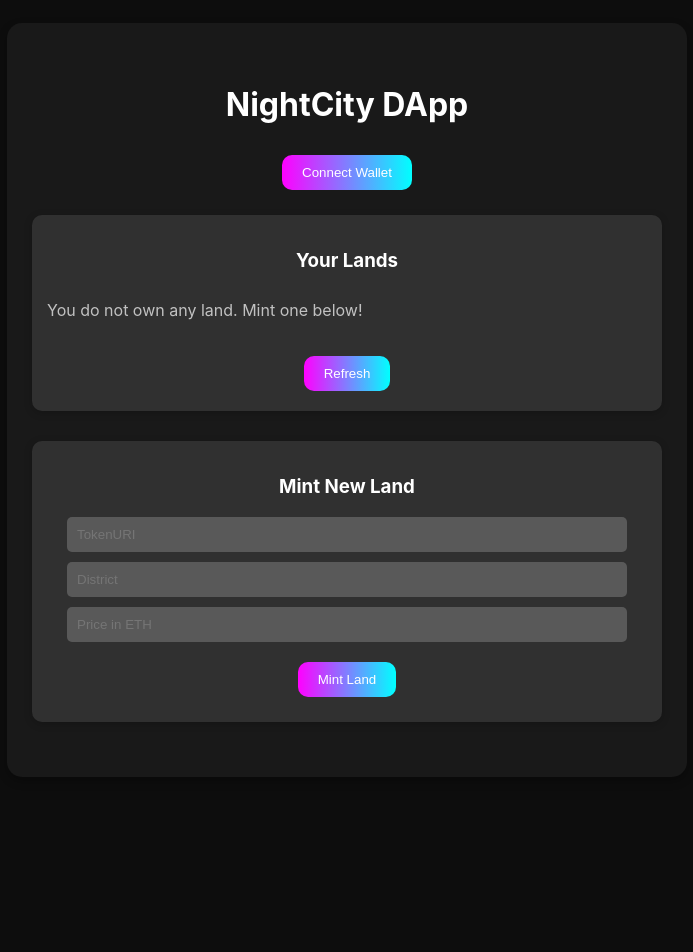
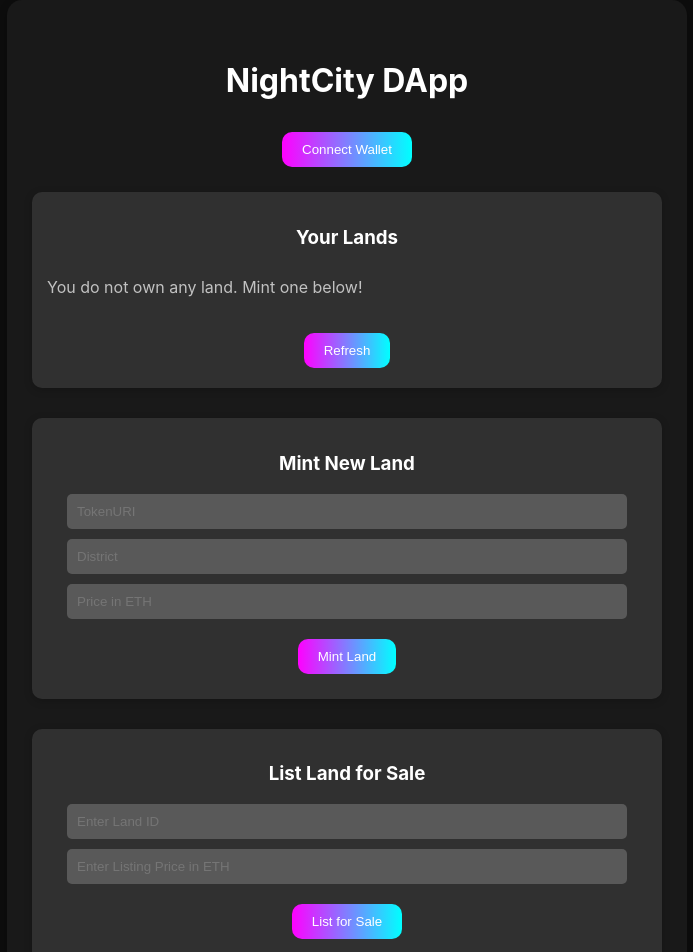
Before and after one commit to MorenaBarboni/NightCityContract, a React (Create React App) app in the folder dapp/frontend/: page / in a window 1280 px wide. Shown: the top 952 px of the page, without its empty margins (293-986 px from the left). Before the commit the page ends 800 px from the top, so only its background shows below. Built offline with nearby package versions, Linux system fonts and the light colour scheme.

Commit message:
Add logic to list a land for sale

```diff
--- a/dapp/frontend/src/App.js
+++ b/dapp/frontend/src/App.js
@@ -14,7 +14,9 @@ function App() {
   const [district, setDistrict] = useState("");
   const [tokenUri, setTokenUri] = useState("");
   const [price, setPrice] = useState("");
-  const [showLands, setShowLands] = useState(false);
+  const [listingPrice, setListingPrice] = useState("");
+  const [listingLandId, setListingLandId] = useState("");
+  const [setShowLands] = useState(false);
 
   useEffect(() => {
     if (window.ethereum) {
@@ -97,6 +99,22 @@ function App() {
     }
   };
 
+  const listForSale = async () => {
+    if (!contract || !listingLandId || !listingPrice) {
+      alert("Enter a valid Land ID and Price to list for sale");
+      return;
+    }
+    try {
+      const priceInWei = ethers.utils.parseEther(listingPrice);
+      const tx = await contract.listForSale(listingLandId, priceInWei);
+      await tx.wait();
+      alert("Land listed for sale successfully!");
+      fetchLands();
+    } catch (error) {
+      console.error("❌ Error listing land for sale:", error);
+      alert("Failed to list land for sale.");
+    }
+  };
 
   const buyLand = async (landId, price) => {
     if (!contract) return;
@@ -127,6 +145,7 @@ function App() {
                 <p><strong>ID:</strong> {land.id.toString()}</p>
                 <p><strong>Owner:</strong> {land.owner}</p>
                 <p><strong>District:</strong> {land.district}</p>
+                <p><strong>For Sale:</strong> {land.forSale ? "Yes" : "No"}</p>
                 <p><strong>Price:</strong> {ethers.utils.formatEther(land.price.toString())} ETH</p>
               </div>
             ))
@@ -145,6 +164,22 @@ function App() {
         <button onClick={mintLand} className="mint-button">Mint Land</button>
       </div>
 
+      <div className="list-sale-container">
+        <h3>List Land for Sale</h3>
+        <input
+          type="text"
+          placeholder="Enter Land ID"
+          value={listingLandId}
+          onChange={(e) => setListingLandId(e.target.value)}
+        />
+        <input
+          type="text"
+          placeholder="Enter Listing Price in ETH"
+          value={listingPrice}
+          onChange={(e) => setListingPrice(e.target.value)}
+        />
+        <button onClick={listForSale} className="mint-button">List for Sale</button>
+      </div>
     </div>
   );
 }
--- a/dapp/frontend/src/index.css
+++ b/dapp/frontend/src/index.css
@@ -46,7 +46,7 @@ body {
   transform: scale(1.05);
 }
 
-.mint-container, .lands-box {
+.mint-container, .list-sale-container, .lands-box {
   background: rgba(255, 255, 255, 0.1);
   padding: 15px;
   border-radius: 10px;
```
